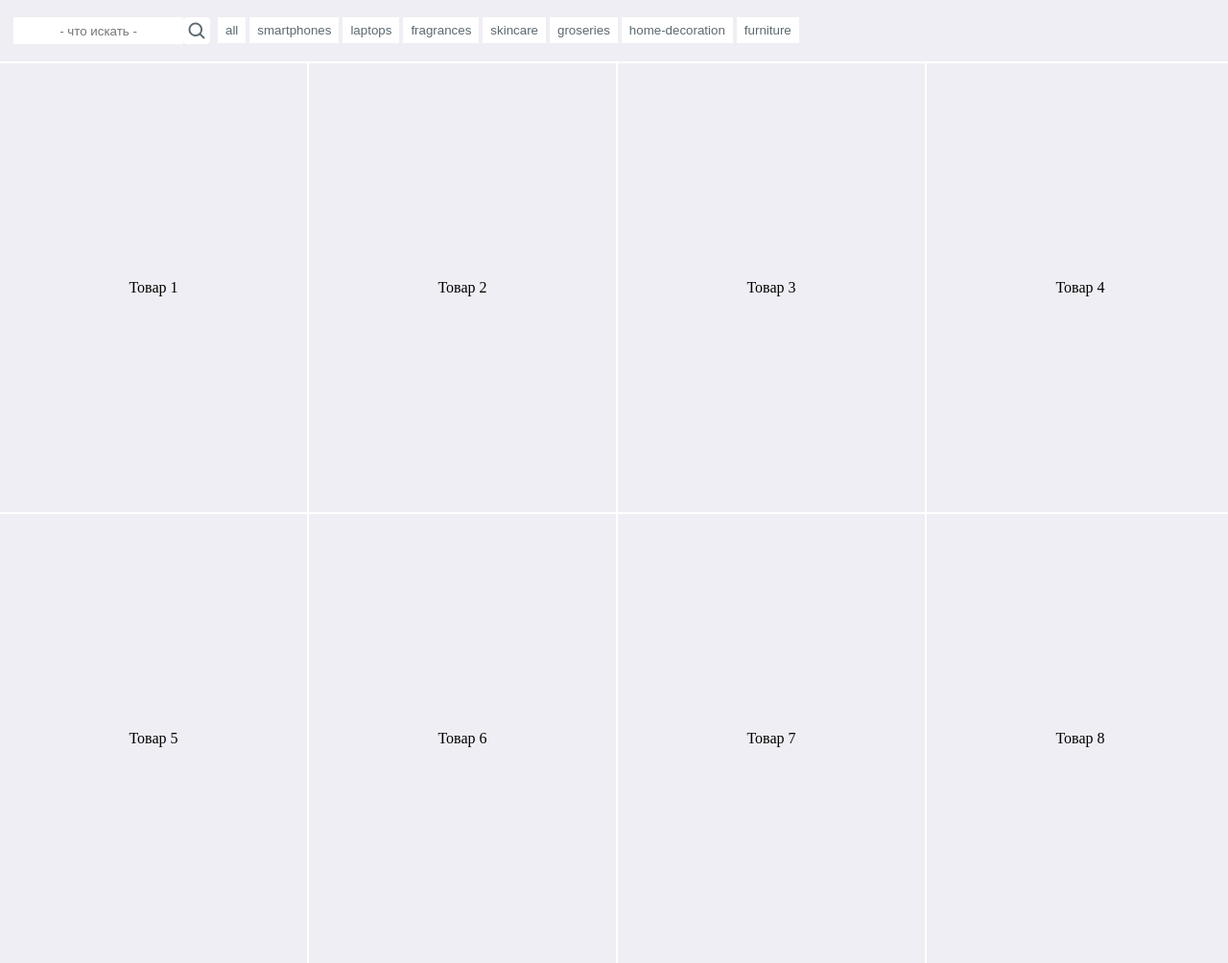
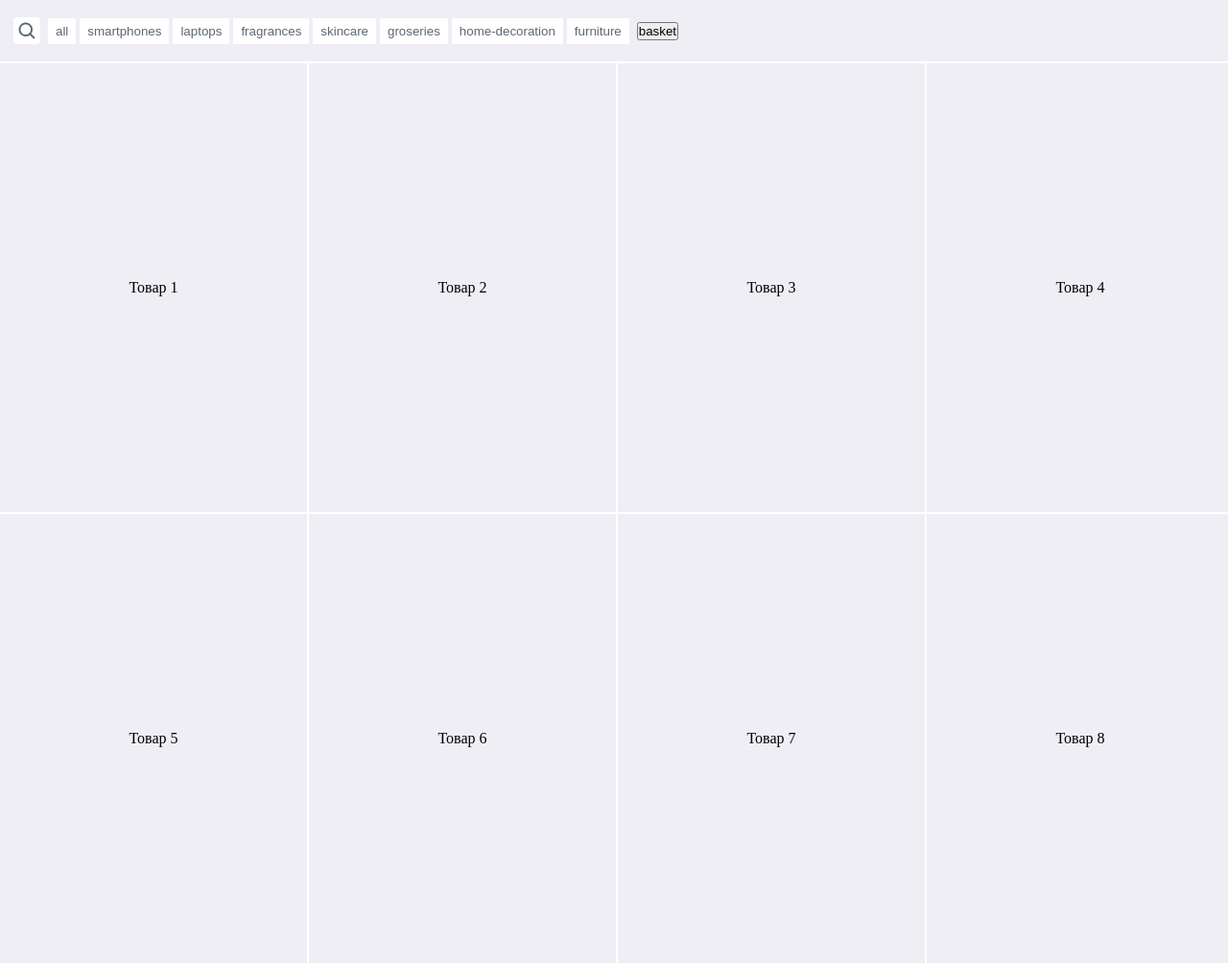
Before and after one commit to Eva71879/team-project-JS, a website built with webpack: page src/index.html in a window 1280 px wide. Shown: the whole page at 96% size. Built offline with nearby package versions, Linux system fonts and the light colour scheme; no server answers.

Commit message:
add search-block

```diff
--- a/src/index.html
+++ b/src/index.html
@@ -11,9 +11,12 @@
 <body>
   <header class="header">
     <div class="header-row">
-      <input type="text" placeholder=" - что искать - " class="inputSearch">
-      <button class="button-search" id="btnSearch"></button>
-      <div>
+      <div class="search__block">
+        <button class="button-search" id="btnSearch"></button>
+        <input type="search" placeholder="  Search..." class="inputSearch hide">
+      </div>
+
+      <div class="category">
         <button class="button">all</button>
         <button class="button">smartphones</button>
         <button class="button">laptops</button>
@@ -24,6 +27,7 @@
         <button class="button">furniture</button>
         <!-- и тд позже добавим-->
       </div>
+      <button class="basket"> basket </button>
     </div>
   </header>
   <main>
--- a/src/styles/_global.scss
+++ b/src/styles/_global.scss
@@ -22,6 +22,7 @@ $primaryColor: rgb(45, 155, 146);
     padding: 18px 14px 18px 14px;
     display: flex;
     flex-wrap: row;
+    align-items: center;
   }
 }
 
@@ -43,6 +44,11 @@ $primaryColor: rgb(45, 155, 146);
   }
 }
 
+.search__block {
+  display: flex;
+  margin: 0 8px 0 0;
+}
+
 .button-search {
   width: 28px;
   height: 28px;
@@ -51,7 +57,19 @@ $primaryColor: rgb(45, 155, 146);
   background-position: center;
   cursor: pointer;
   border: none;
-  margin: 0 8px 0 0;
+}
+
+.inputSearch {
+  // height: 28px;
+  border-style: none;
+}
+
+.basket {
+  margin: 0 0 0 8px;
+}
+
+.hide {
+  display: none;
 }
 
 .container {
@@ -80,8 +98,3 @@ $primaryColor: rgb(45, 155, 146);
     border: 1px solid black;
   }
 }
-
-.inputSearch {
-  border-style: none;
-  text-align: center;
-}
--- a/src/yulia.js
+++ b/src/yulia.js
@@ -1,5 +1,9 @@
 const btnSearch = document.getElementById('btnSearch');
+const basket = document.querySelector('.basket');
+const category = document.querySelector('.category');
+const inputSearch = document.querySelector('.inputSearch');
 
 btnSearch.addEventListener('click', function () {
-    console.log('mao');
+    category.classList.toggle('hide');
+    inputSearch.classList.toggle('hide');
 })
```
